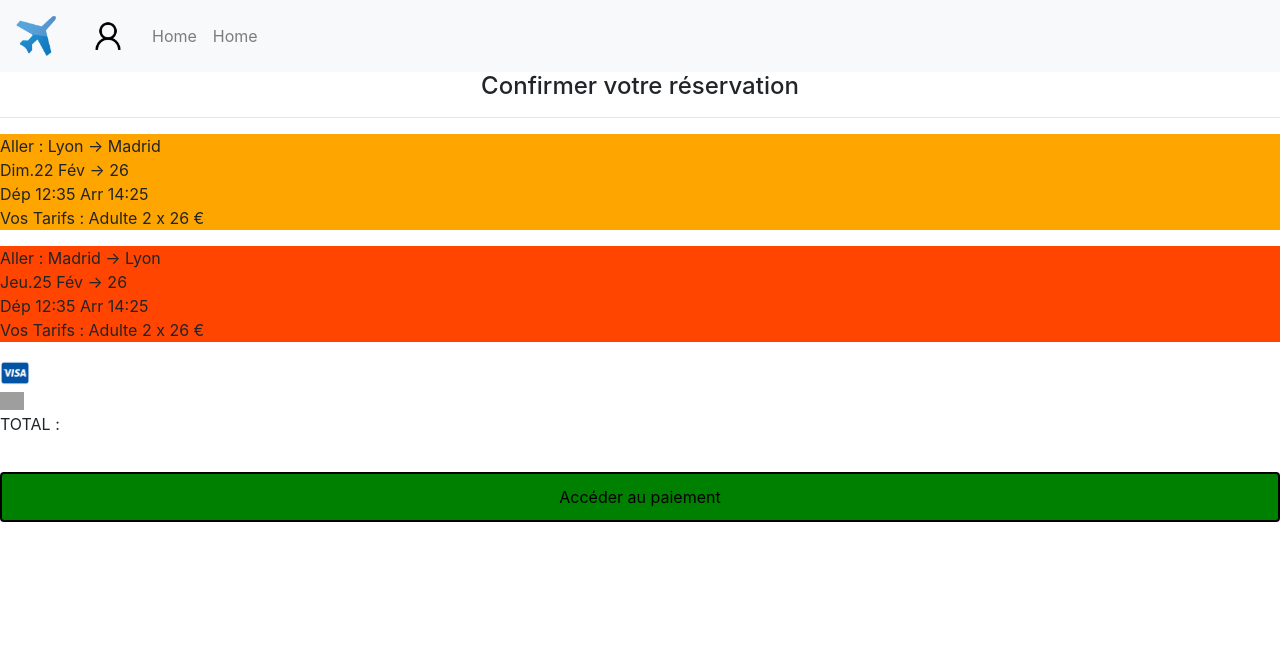
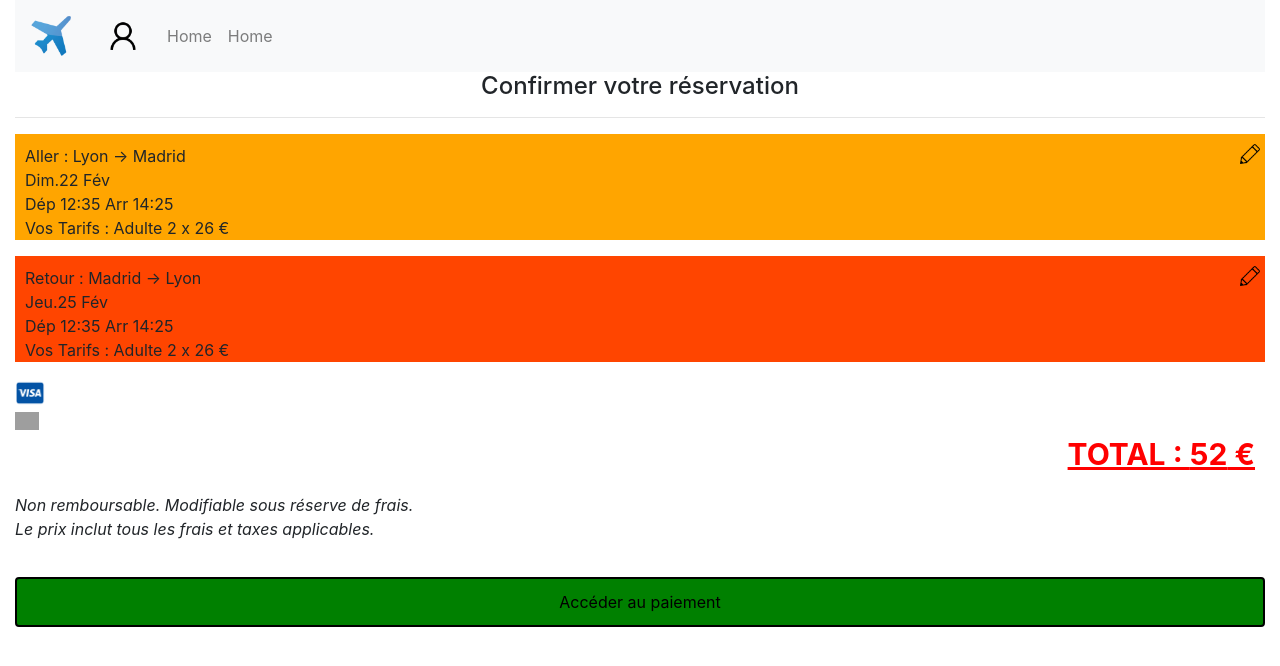
Before and after one commit to kyo06/repo_appmobile_A, a React app in the folder planeticket/: page / in a window 1280 px wide. Built offline with nearby package versions, Linux system fonts and the light colour scheme; grey boxes are pictures that could not be loaded.

Commit message:
add confirm done

```diff
--- a/planeticket/src/components/App/App.js
+++ b/planeticket/src/components/App/App.js
@@ -1,6 +1,6 @@
 import "./App.css";
-// import HomePage from "../HomePage/HomePage.js";
-// import SelectTrip from "../SelectTrip/SelectTrip.js";
+//import HomePage from "../HomePage/HomePage.js";
+//import SelectTrip from "../SelectTrip/SelectTrip.js";
 import Confirm from "../Confirm/Confirm.js";
 
 
@@ -9,7 +9,7 @@ function App() {
   return (
 
     //<HomePage />
-    // <SelectTrip />
+    //<SelectTrip />
     <Confirm />
 
   );
--- a/planeticket/src/components/Confirm/Confirm.js
+++ b/planeticket/src/components/Confirm/Confirm.js
@@ -5,7 +5,10 @@ import Buttons from "../Buttons";
 import VolAller from "../VolAller";
 import VolRetour from "../VolRetour";
 import Total from "../Total";
+import css from './Confirm.module.css'
 
+
+import {ListAller} from "../../utils/ListAller";
 
 const Confirm = () => {
 
@@ -24,10 +27,11 @@ const Confirm = () => {
     },
   ];
 
-  const [list, setList] = useState(initialList);
+  const [list, setList] = useState(ListAller);
 
   return (
     <>
+    <div className={css.container}>
     <NavBar />
 
     <Title>Confirmer votre réservation</Title>
@@ -39,14 +43,14 @@ const Confirm = () => {
           />
       ))}
 
-{list.map((t) => (
+  {list.map((t) => (
         <VolRetour
           vols={t}
           key= {t.id}
           />
       ))}
 
-{list.map((t) => (
+  {list.map((t) => (
         <Total
           vols={t}
           key= {t.id}
@@ -56,6 +60,7 @@ const Confirm = () => {
 
 
     <Buttons>Accéder au paiement</Buttons>
+    </div>
     </>
   );
 
--- a/planeticket/src/components/Confirm/Confirm.module.css
+++ b/planeticket/src/components/Confirm/Confirm.module.css
@@ -0,0 +1,4 @@
+.container {
+    margin-left: 15px;
+    margin-right: 15px;
+}
--- a/planeticket/src/components/Total/Total.js
+++ b/planeticket/src/components/Total/Total.js
@@ -1,4 +1,5 @@
 import React from "react";
+import css from './Total.module.css'
 
 const Total = ({vols}) => {
 
@@ -10,9 +11,14 @@ const Total = ({vols}) => {
       </div>
 
       <div>
-        <p>TOTAL : </p>
+        <p className={css.total}>TOTAL : {(vols.Prix)*(vols.NbPers)} € </p>
+      </div>
+      <div>
+        <p className={css.italic}>Non remboursable. Modifiable sous réserve de frais. <br />
+        Le prix inclut tous les frais et taxes applicables.</p>
       </div>
 </>
+
   )
 
 
--- a/planeticket/src/components/Total/Total.module.css
+++ b/planeticket/src/components/Total/Total.module.css
@@ -0,0 +1,12 @@
+.italic{
+    font-style: italic;
+}
+
+.total{
+    font-weight: bold;
+    font-size: 30px;
+    text-decoration: underline;
+    color: red;
+    text-align: right;
+    margin-right: 10px;
+}
--- a/planeticket/src/components/VolAller/VolAller.js
+++ b/planeticket/src/components/VolAller/VolAller.js
@@ -5,15 +5,15 @@ const VolAller = ({vols}) => {
 
   return (
     <>
-
-
-          <div className={css.orange}>
-            <p>Aller :  {vols.AeroportDep + " -> " + vols.AeroportArv} <br />
-              {vols.Date + " -> " + vols.Prix} <br />
+      <div className={css.orange}>
+            <p>
+              <img className={css.img} src="pencil.png" alt="icon pencil"/>
+              Aller :  {vols.AeroportDep + " -> " + vols.AeroportArv} <br />
+                    {vols.Date} <br />
               Dép {vols.HeureDep + " Arr " + vols.HeureArr} <br />
               Vos Tarifs : {vols.TypePers + " " + vols.NbPers + " x " + vols.Prix} €
             </p>
-          </div>
+      </div>
     </>
   );
 
--- a/planeticket/src/components/VolAller/VolAller.module.css
+++ b/planeticket/src/components/VolAller/VolAller.module.css
@@ -5,4 +5,11 @@
 
   .orange {
     background-color: orange;
+    padding: 10px 0 0 10px;
   }
+
+  .img{
+    float: right;
+    height: 20px;
+    padding-right: 5px;
+  }
--- a/planeticket/src/components/VolRetour/VolRetour.js
+++ b/planeticket/src/components/VolRetour/VolRetour.js
@@ -8,13 +8,15 @@ const VolRetour = ({vols}) => {
   return (
     <>
 
-            <div className={css.orange}>
-          <p>Aller :  {vols.AeroportArv + " -> " + vols.AeroportDep} <br />
-            {vols.DateR + " -> " + vols.Prix} <br />
+      <div className={css.orange}>
+          <img className={css.img} src="pencil.png" alt="icon pencil"/>
+
+          <p>Retour :  {vols.AeroportArv + " -> " + vols.AeroportDep} <br />
+            {vols.DateR} <br />
             Dép {vols.HeureDep + " Arr " + vols.HeureArr} <br />
             Vos Tarifs : {vols.TypePers + " " + vols.NbPers + " x " + vols.Prix} €
           </p>
-          </div>
+      </div>
 
     </>
   );
--- a/planeticket/src/components/VolRetour/VolRetour.module.css
+++ b/planeticket/src/components/VolRetour/VolRetour.module.css
@@ -5,4 +5,10 @@
 
   .orange {
     background-color:orangered;
+    padding: 10px 0 0 10px;
   }
+  .img{
+    float: right;
+    height: 20px;
+    padding-right: 5px;
+  }
--- /dev/null
+++ b/planeticket/src/utils/ListAller.js
@@ -0,0 +1,14 @@
+export const ListAller = [
+    {
+      id:1,
+      AeroportDep:"Lyon",
+      AeroportArv:"Madrid",
+      Date:"Dim.22 Fév",
+      DateR:"Jeu.25 Fév",
+      Prix:26,
+      HeureDep:"12:35",
+      HeureArr:"14:25",
+      TypePers:"Adulte",
+      NbPers:2
+    },
+  ];
```
Also changed, not shown: planeticket/public/pencil.png (added), 1 other file.
